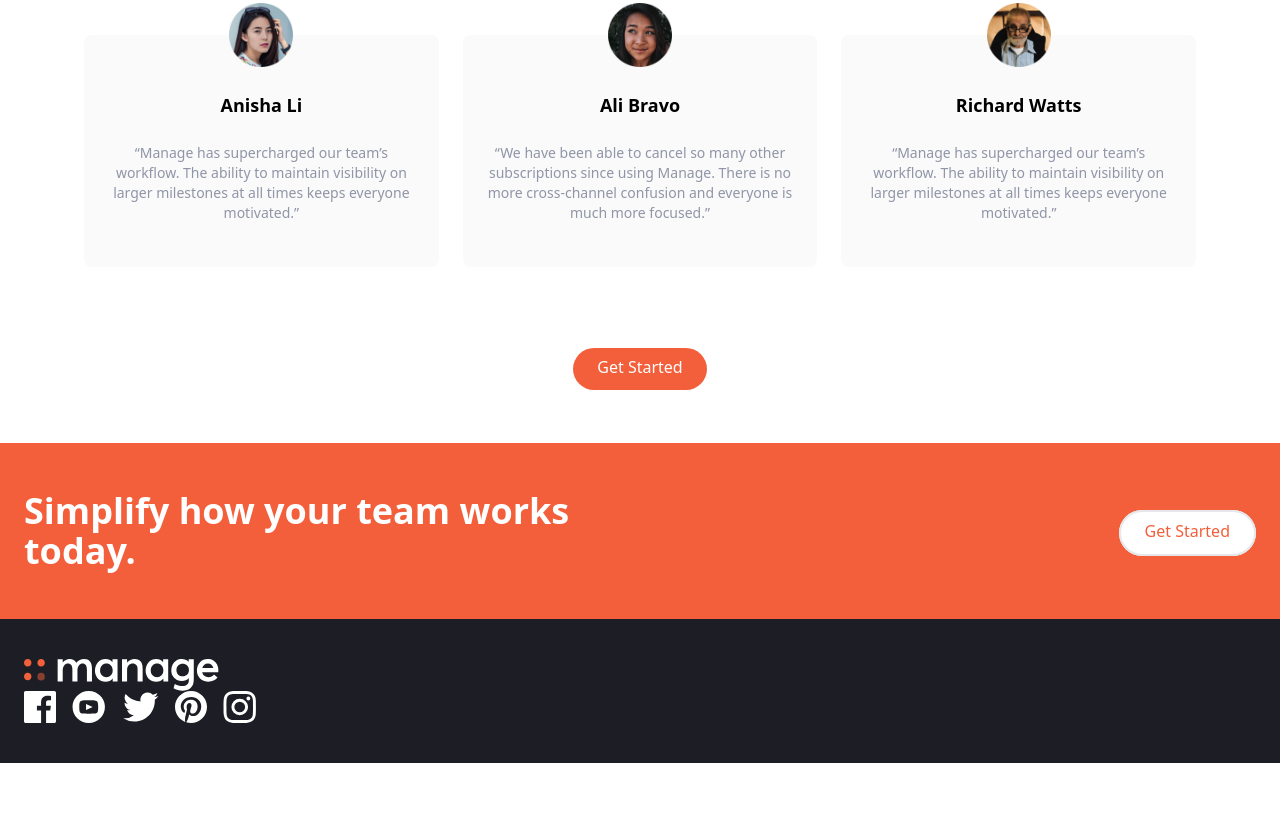
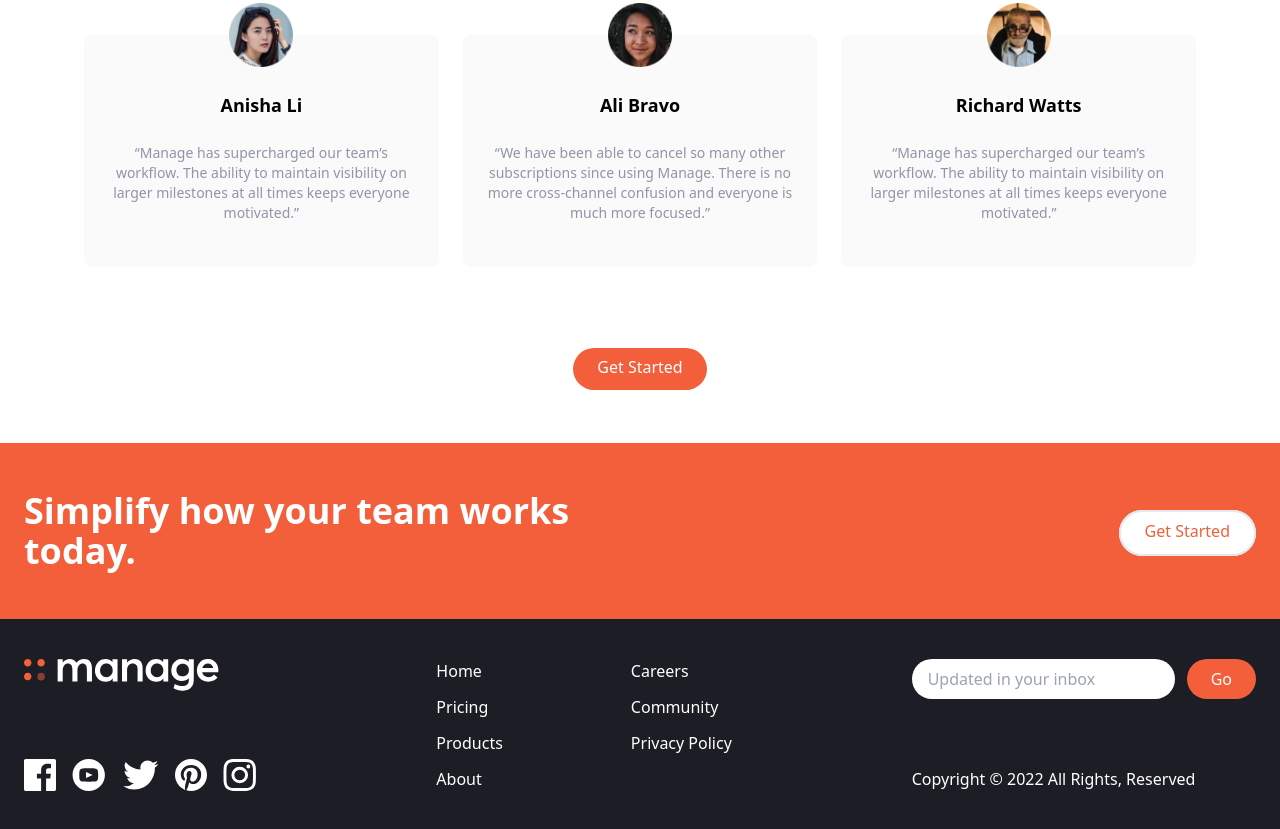
Before and after one commit to Moazam05/tailwind-landingpage, a website: page index.html in a window 1280 px wide. Shown: the part 1338-2167 px from the top of the page. Before the commit the page ends 2101 px from the top, so only its background shows below. Drawn offline with Linux system fonts and the light colour scheme.

```diff
--- a/index.html
+++ b/index.html
@@ -268,6 +268,9 @@
         <div
           class="flex flex-col-reverse items-center justify-between space-y-12 md:flex-col md:space-y-0 md:items-start"
         >
+          <div class="mx-auto my-6 text-center text-white md:hidden">
+            Copyright &copy; 2022 All Rights Reserved
+          </div>
           <!-- Logo -->
           <div>
             <img src="img/logo-white.svg" class="h-8" alt="" />
@@ -297,8 +300,40 @@
           </div>
         </div>
         <!-- List Container -->
-
+        <div class="flex justify-around space-x-32">
+          <div class="flex flex-col space-y-3 text-white">
+            <a href="#" class="hover:text-brightRed">Home</a>
+            <a href="#" class="hover:text-brightRed">Pricing</a>
+            <a href="#" class="hover:text-brightRed">Products</a>
+            <a href="#" class="hover:text-brightRed">About</a>
+          </div>
+          <div class="flex flex-col space-y-3 text-white">
+            <a href="#" class="hover:text-brightRed">Careers</a>
+            <a href="#" class="hover:text-brightRed">Community</a>
+            <a href="#" class="hover:text-brightRed">Privacy Policy</a>
+          </div>
+        </div>
+        <!-- Input Container -->
+        <div class="flex flex-col justify-between">
+          <form action="">
+            <div class="flex space-x-3">
+              <input
+                type="text"
+                class="flex-1 px-4 rounded-full focus:outline-none"
+                placeholder="Updated in your inbox"
+              />
+              <button
+                class="px-6 py-2 text-white rounded-full bg-brightRed hover:bg-brightRedLight focus:outline-none"
+              >
+                Go
+              </button>
+            </div>
+          </form>
+          <div class="hidden text-white md:block">
+            Copyright &copy; 2022 All Rights, Reserved
+          </div>
+        </div>
       </div>
-    </section>
+    </footer>
   </body>
 </html>
```
Also changed, not shown: css/main.css.
